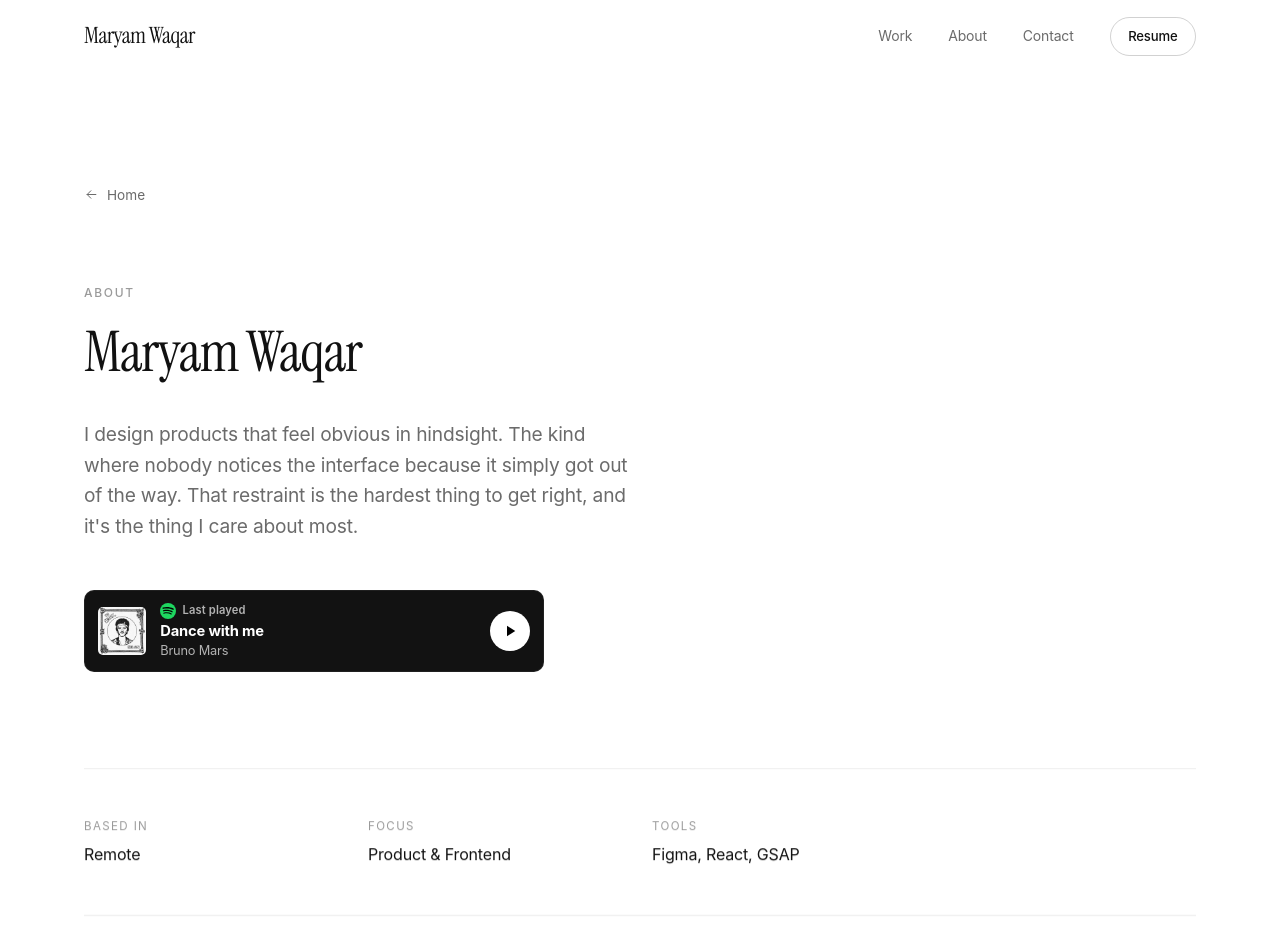
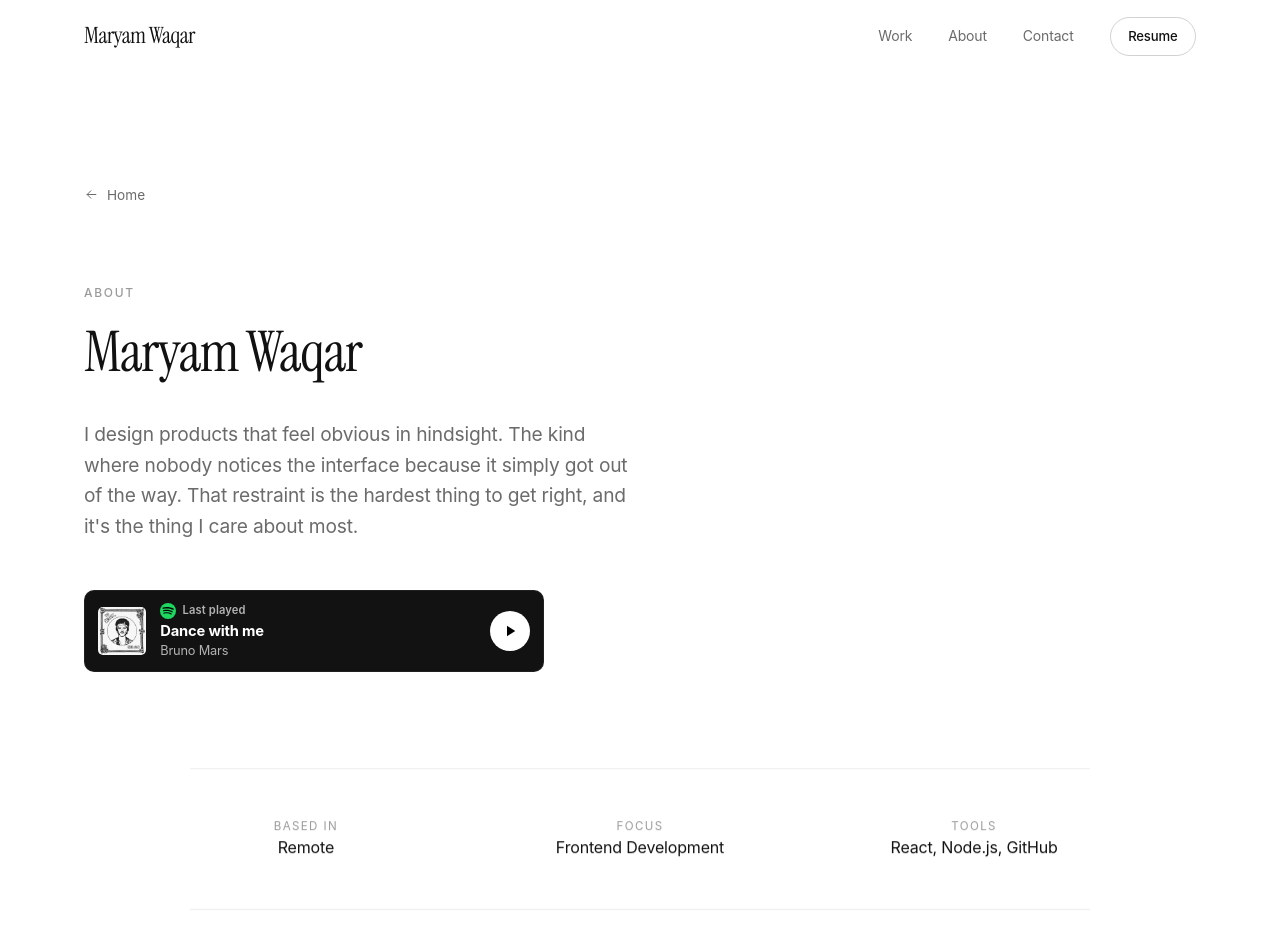
Before and after one commit to maryamwaqar1305/mrymwaq, a React (Vite) app: page /about in a window 1280 px wide. Shown: the top 952 px of the page. Built offline with nearby package versions, Linux system fonts and the light colour scheme.

Commit message:
Refine About page layout and update tools

```diff
--- a/src/components/About.css
+++ b/src/components/About.css
@@ -57,19 +57,25 @@
 }
 
 .ab-facts {
-  display: grid;
-  grid-template-columns: repeat(4, 1fr);
-  gap: 1.5rem;
+  display: flex;
+  justify-content: center;
+  align-items: center;
+  gap: clamp(4rem, 8vw, 8rem);
+
+  width: 100%;
   padding: clamp(2rem, 5vw, 3rem) 0;
+
   border-top: 1px solid var(--border);
   border-bottom: 1px solid var(--border);
   margin-bottom: clamp(4rem, 10vw, 8rem);
 }
 
 .ab-fact {
+  flex: 0 0 auto;
   display: flex;
   flex-direction: column;
-  gap: 0.4rem;
+  align-items: center;
+  text-align: center;
 }
 
 .ab-fact__label {
@@ -229,24 +235,30 @@
 
 @media (max-width: 820px) {
   .ab-facts {
-    grid-template-columns: repeat(2, 1fr);
-    gap: 1.5rem 1rem;
+    grid-template-columns: 1fr;
+    justify-content: center;
+    gap: 2rem;
   }
+
   .ab-section,
   .ab-section--wide {
     grid-template-columns: 1fr;
     gap: 1.5rem;
   }
+
   .ab-section__head {
     position: static;
   }
+
   .ab-job {
     grid-template-columns: 1fr;
     gap: 0.5rem;
   }
+
   .ab-skills {
     grid-template-columns: repeat(2, 1fr);
   }
+
   .ab-cta__arrow {
     display: none;
   }
--- a/src/data/content.js
+++ b/src/data/content.js
@@ -341,9 +341,9 @@ export const about = {
       ],
     },
   ],
-  facts: [
-    { label: "Based in", value: "Remote" },
-    { label: "Focus", value: "Product & Frontend" },
-    { label: "Tools", value: "Figma, React, GSAP" },
-  ],
+facts: [
+  { label: "Based in", value: "Remote" },
+  { label: "Focus", value: "Frontend Development" },
+  { label: "Tools", value: "React, Node.js, GitHub" },
+],
 };
--- a/src/pages/About.css
+++ b/src/pages/About.css
@@ -57,9 +57,15 @@
 }
 
 .ab-facts {
-  display: grid;
-  grid-template-columns: repeat(4, 1fr);
-  gap: 1.5rem;
+  display: flex;
+  justify-content: center;
+  align-items: flex-start;
+  gap: clamp(4rem, 8vw, 8rem);
+
+  width: 100%;
+  max-width: 900px;
+  margin: 0 auto;
+
   padding: clamp(2rem, 5vw, 3rem) 0;
   border-top: 1px solid var(--border);
   border-bottom: 1px solid var(--border);
@@ -67,9 +73,8 @@
 }
 
 .ab-fact {
-  display: flex;
-  flex-direction: column;
-  gap: 0.4rem;
+  flex: 1;
+  text-align: center;
 }
 
 .ab-fact__label {
```
